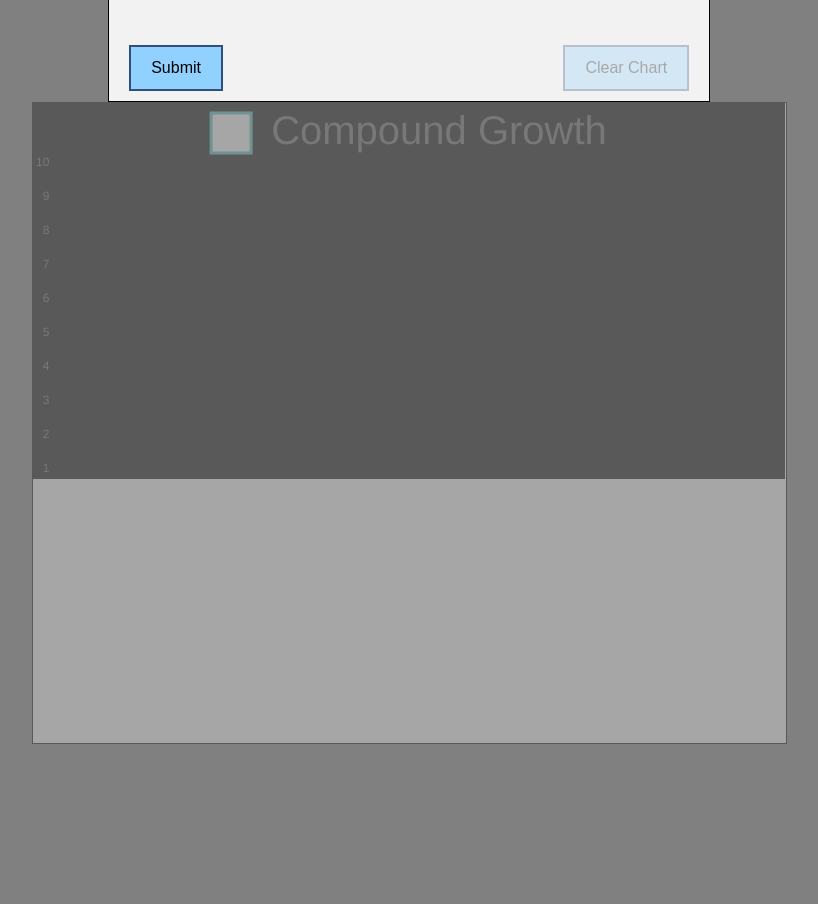
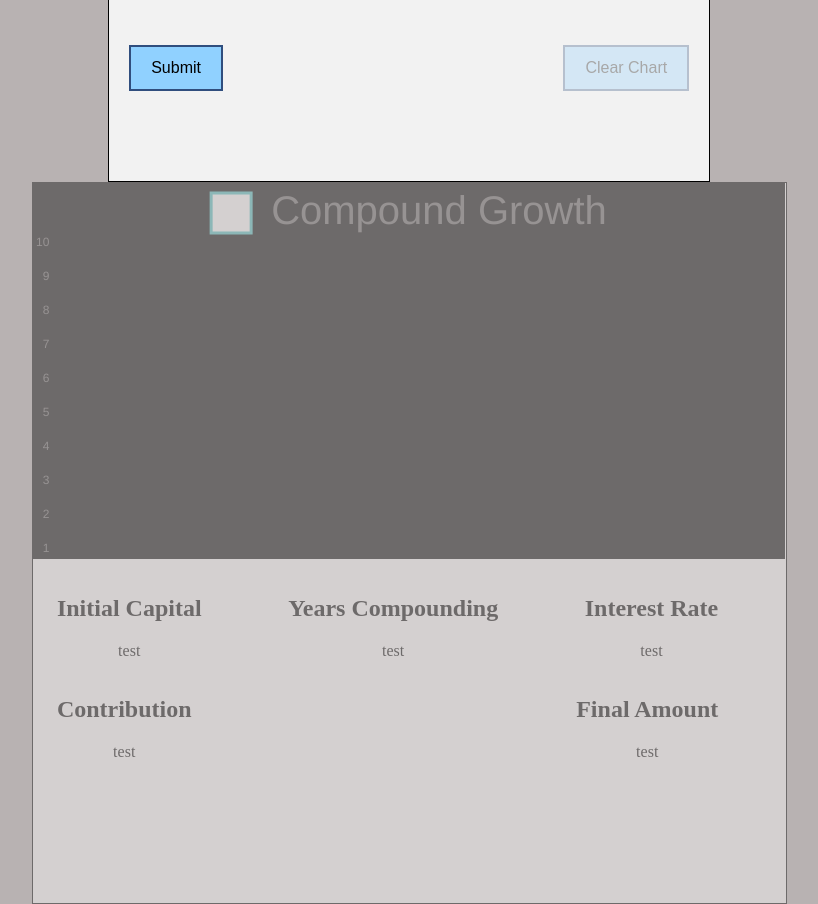
Before and after one commit to MaysenTG/Compound-Growth-JS-App, a website: page index.html in a window 1280 px wide. Shown: the part 588-1492 px from the top of the page, without its empty margins (226-1044 px from the left). Before the commit the page ends 1332 px from the top, so only its background shows below. Drawn offline with nearby package versions, Linux system fonts and the light colour scheme.

Commit message:
Adjust styles and add summary below chart

```diff
--- a/index.html
+++ b/index.html
@@ -61,7 +61,30 @@
     </div>
     <div class="box exponentialGrowthChart">
       <canvas id="exponentialGrowthChart"></canvas>
-      <p id="summary"></p>
+      <div id="summary">
+        <div>
+          <h2>Initial Capital</h2>
+          <p class="subtext capital">test</p>
+        </div>
+        <div>
+          <h2>Years Compounding</h2>
+          <p class="subtext numyears">test</p>
+        </div>
+
+        <div>
+          <h2>Interest Rate</h2>
+          <p class="subtext interest">test</p>
+        </div>
+
+        <div>
+          <h2>Contribution</h2>
+          <p class="subtext contribution">test</p>
+        </div>
+        <div>
+          <h2>Final Amount</h2>
+          <p class="subtext final">test</p>
+        </div>
+      </div>
     </div>
 
     <script src="script.js"></script>
--- a/script.js
+++ b/script.js
@@ -118,7 +118,7 @@ jQuery('#exponentialForm').submit(function(e) {
         exponentialValues[0] = growthValue;
 
         for (let i = 1; i < numyears; i++) {
-            growthValue *= (1 + interest) + contribution;
+            growthValue *= ((1 + interest) + contribution);
             exponentialValues.push(parseFloat(growthValue).toFixed(1));
         }
     };
--- a/style.css
+++ b/style.css
@@ -4,7 +4,7 @@ body {
   height: 98vh;
   flex-wrap: wrap;
   box-sizing: border-box;
-  background-color: grey;
+  background-color: rgb(184, 178, 178);
   justify-content: space-between;
   align-items: center;
 }
@@ -74,7 +74,7 @@ input[type="submit"]:hover {
 .box {
   margin-left: 2rem;
   margin-right: 2rem;
-  height: 80ch !important;
+  height: 90ch !important;
   border: 1px solid black;
   margin: 0 auto;
 }
@@ -82,9 +82,24 @@ input[type="submit"]:hover {
 .exponentialGrowthChart {
   width: 60% !important;
   background-color: white;
-  opacity: 0.3;
+  opacity: 0.4;
 }
 
 #summary {
-  margin-left: 2rem;
+  float: center;
+  padding: 1rem;
+  display: inline-flex;
+  justify-content: space-between;
+  align-items: center;
+  width: 90%;
+  flex-wrap: wrap;
 }
+
+.subtext {
+  text-align: center;
+}
+
+#summary div h2 {
+  margin-left: 0.5rem;
+  margin-right: 0.5rem;
+}
```
